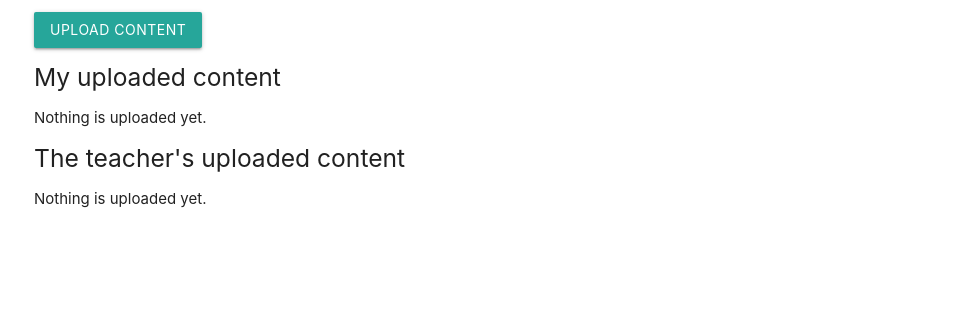
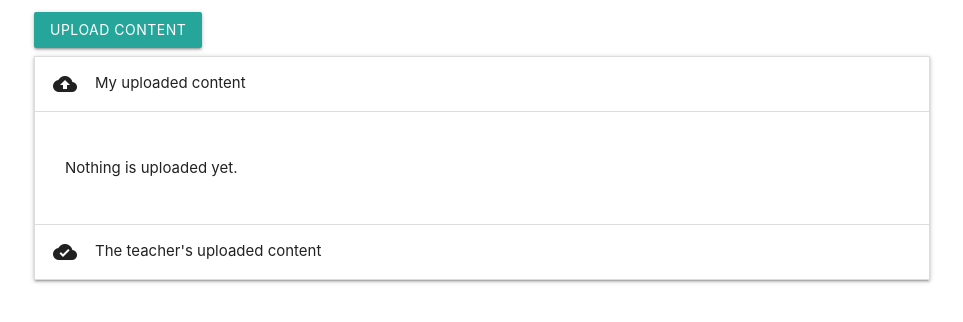
Before and after one commit to faithy80/fsd-project, a Django app: template dashboard/templates/student.html in a window 1280 px wide. Shown: the part 126-448 px from the top of the page, without its empty margins (158-1121 px from the left). Run offline with Django 3.2, Linux system fonts and the light colour scheme; the template is opened without the code that fills it, so the values that code supplies are empty.

Commit message:
Accordion added to the teacher and student dashboard.

```diff
--- a/dashboard/templates/student.html
+++ b/dashboard/templates/student.html
@@ -7,8 +7,11 @@
 
 <a href="{% url 'upload_content' %}" class="waves-effect waves-light btn">Upload content</a>
 
-<h5>My uploaded content</h5>
-
+<ul class="collapsible" data-collapsible="accordion">
+    <li class="active">
+        <div class="collapsible-header">
+            <i class="material-icons">cloud_upload</i>My uploaded content</div>
+        <div class="collapsible-body">
             {% if uploaded_content %}
             <table class="responsive-table">
                 <thead>
@@ -24,7 +27,8 @@
                     <tr>
                         <td>{{ item.title }}</td>
                         <td>
-                <a href="{{ item.content.url }}" class="waves-effect waves-light btn" target="_blank">Download</a>
+                            <a href="{{ item.content.url }}" class="waves-effect waves-light btn"
+                                target="_blank">Download</a>
                         </td>
                         <td>
                             <form method="POST" action="{% url 'delete_content' item.pk %}">
@@ -39,9 +43,13 @@
             {% else %}
             <p>Nothing is uploaded yet.</p>
             {% endif %}
+        </div>
+    </li>
 
-<h5>The teacher's uploaded content</h5>
-
+    <li>
+        <div class="collapsible-header">
+            <i class="material-icons">cloud_done</i>The teacher's uploaded content</div>
+        <div class="collapsible-body">
             {% if teacher_content %}
             <table class="responsive-table">
                 <thead>
@@ -57,7 +65,8 @@
                     <tr>
                         <td>{{ item.title }}</td>
                         <td>
-                <a href="{{ item.content.url }}" class="waves-effect waves-light btn" target="_blank">Download</a>
+                            <a href="{{ item.content.url }}" class="waves-effect waves-light btn"
+                                target="_blank">Download</a>
                         </td>
                         <td>{{ item.date }}</td>
                     </tr>
@@ -67,5 +76,8 @@
             {% else %}
             <p>Nothing is uploaded yet.</p>
             {% endif %}
+        </div>
+    </li>
+</ul>
 
 {% endblock %}
--- a/templates/base.html
+++ b/templates/base.html
@@ -64,13 +64,16 @@
 
     <script>
         $(document).ready(function () {
+            // Date picker init
+            $('.datepicker').datepicker({
+                'format': 'yyyy-mm-dd'
+            });
 
-            // Initialize materialize data picker
-                $('.datepicker').datepicker({
-                    'format': 'yyyy-mm-dd'
-                });
-                $('select').formSelect();
+            // Select form init
+            $('select').formSelect();
 
+            // Accordion init
+            $('.collapsible').collapsible();
             });
     </script>
     {% endblock javascript %}
```
Also changed, not shown: dashboard/templates/teacher.html (+10 -3 lines). Lines whose indentation alone changed are shown as unchanged.
